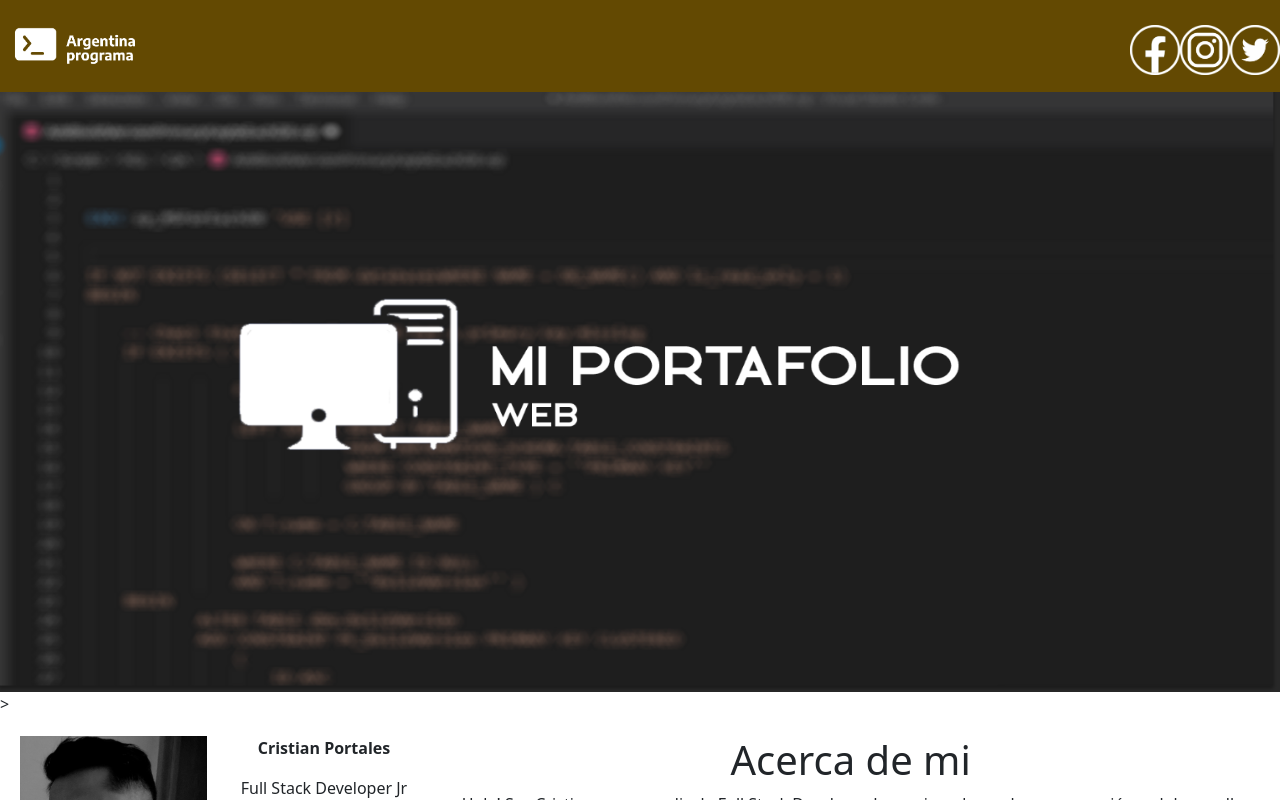
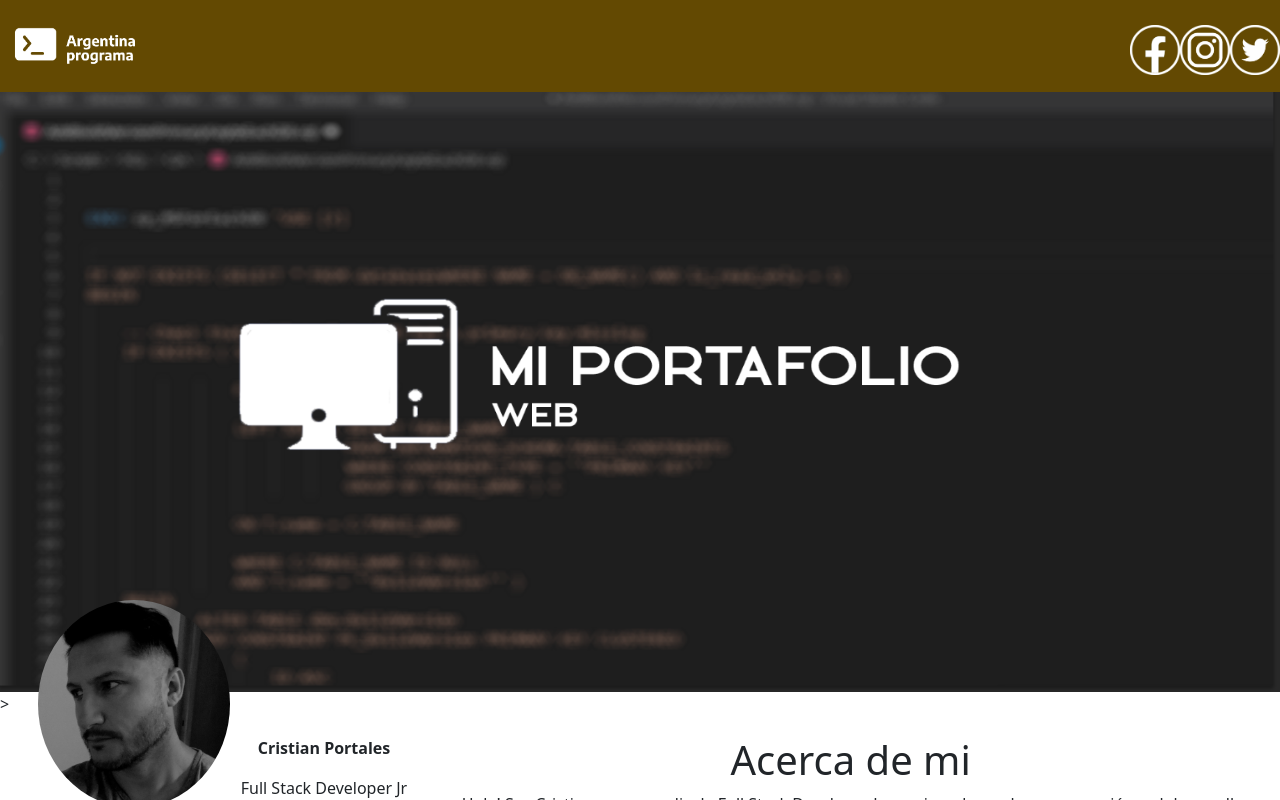
Before and after one commit to crisdam80/mi_portafolio_web, an Angular app in the folder miproyecto_portafolio/: page / in a window 1280 px wide. Shown: the top 800 px of the page. Built offline with nearby package versions, Linux system fonts and the light colour scheme.

Commit message:
fotoperfil

```diff
--- a/miproyecto_portafolio/src/app/componentes/acerca-de/acerca-de.component.css
+++ b/miproyecto_portafolio/src/app/componentes/acerca-de/acerca-de.component.css
@@ -5,13 +5,14 @@ div{
     text-align: center;
 }
 /*estilo de la foto de perfil*/
-@media(min-whidth:576px){
-    #fotodeperfil{
+@media (min-width:576px){
+    #perfil-foto {
         position: absolute;
+        border-radius: 100%;
         width: 15%;
-        border-radius: 100%;
-
-    }
+        left: 3%;
+        top: 600px;
+      }
 
 }
 
--- a/miproyecto_portafolio/src/app/componentes/acerca-de/acerca-de.component.html
+++ b/miproyecto_portafolio/src/app/componentes/acerca-de/acerca-de.component.html
@@ -1,6 +1,6 @@
 <div class="row">
     <div class="col-xs-12 col-sm-2 col-md-2 col-lg-2">
-        <img src="../../../assets/perfil.png" class="img-fluid"  id="fotodeperfil">
+        <img src="../../../assets/perfil.png" class="img-fluid"  id="perfil-foto">
     </div>
     <div class="col-xs-12 col-sm-2 col-md-2 col-lg-2">
         <p ><b>Cristian Portales</b> </p>
```
